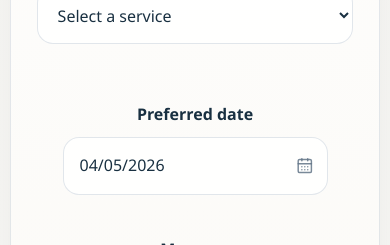
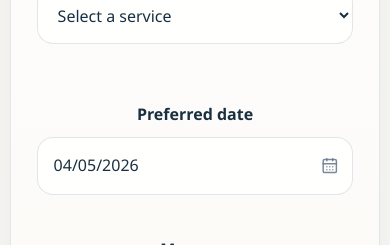
Before and after one commit to samuel4516/CleanX, a Next.js app: page / in a window 390 px wide. Shown: the part 10060-10305 px from the top of the page. Built offline with nearby package versions, Linux system fonts and the light colour scheme.

Commit message:
feat: enhance calendar components with responsive width adjustments

```diff
--- a/app/globals.css
+++ b/app/globals.css
@@ -831,6 +831,7 @@ textarea {
 
 .calendar-popover {
   position: relative;
+  width: 100%;
 }
 
 .calendar-input-icon {
@@ -877,10 +878,15 @@ textarea {
 }
 
 .calendar-widget {
+  width: 100%;
   padding: 0.9rem;
   border-radius: 16px;
   border: 1px solid rgba(113, 134, 158, 0.2);
   background: rgba(255, 255, 255, 0.86);
+}
+
+#preferred-date-calendar {
+  width: 100%;
 }
 
 .calendar-toolbar {
@@ -1433,6 +1439,19 @@ textarea {
     justify-items: center;
   }
 
+  #preferred-date-calendar,
+  .booking-form .calendar-popover {
+    width: 100%;
+    justify-self: stretch;
+  }
+
+  .booking-form .calendar-popover-panel {
+    left: 0;
+    right: 0;
+    width: 100%;
+    min-width: 100%;
+  }
+
   .booking-form .form-row label,
   .field-error,
   .upload-feedback,
```
